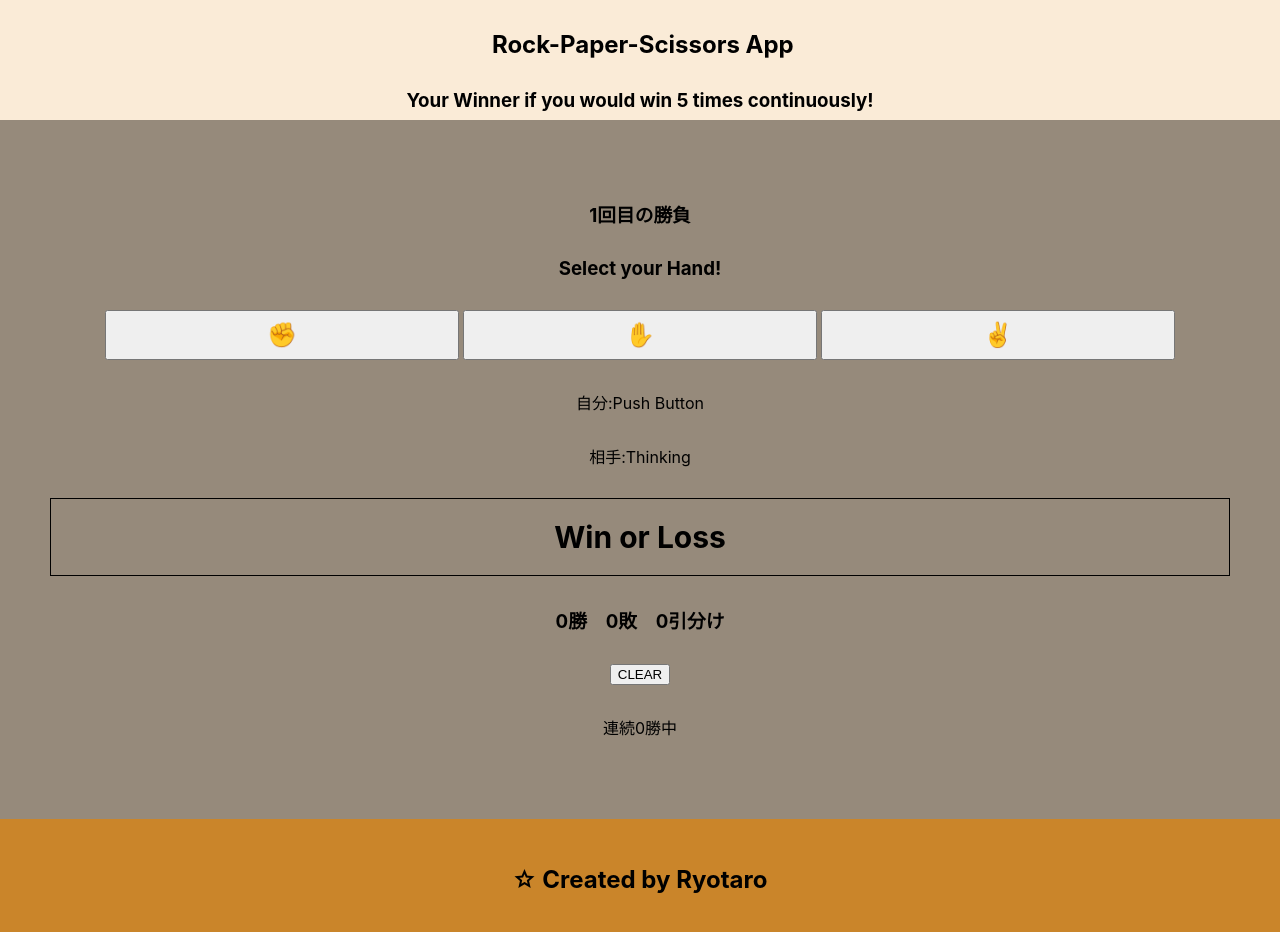
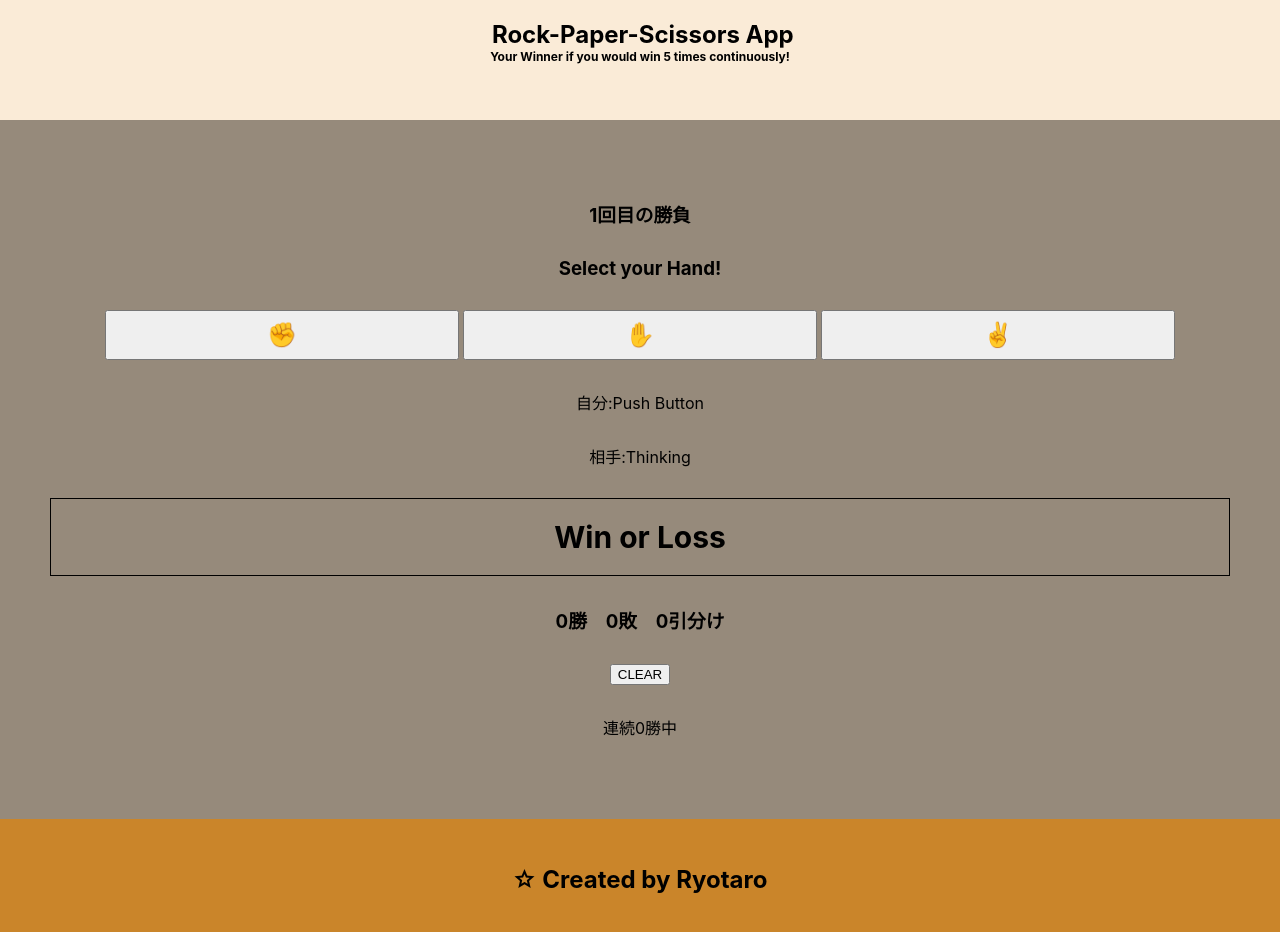
Before and after one commit to ryotaro-0805/rock-paper-scissors-App, a Next.js app: page / in a window 1280 px wide. Shown: the top 932 px of the page. Built offline with nearby package versions, Linux system fonts and the light colour scheme.

Commit message:
💄 不具合修正した

```diff
--- a/styles/Home.module.css
+++ b/styles/Home.module.css
@@ -50,8 +50,15 @@
   justify-content: center;
 }
 
+.header h2{
+  padding: 0;
+  margin: 20px 0 0 0;
+}
+
 .header h3{
+  font-size: 12px;
   margin: 0;
+  padding: 0;
 }
 
 .main{
@@ -63,11 +70,11 @@
 }
 
 .sub1{
-  background-color: rgb(211, 149, 149);
+  background-color: rgb(255, 202, 202);
 }
 
 .sub2{
-  background-color: rgb(255, 0, 0);
+  background-color: rgb(255, 73, 73);
 }
 
 .sub3{
```
